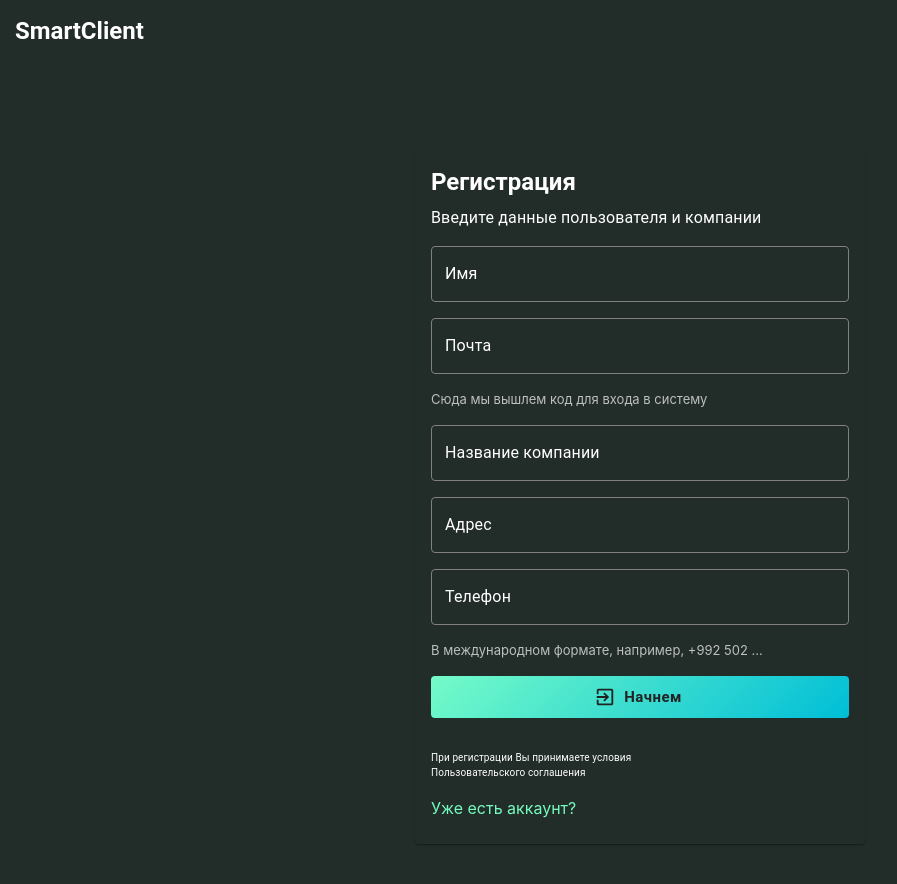
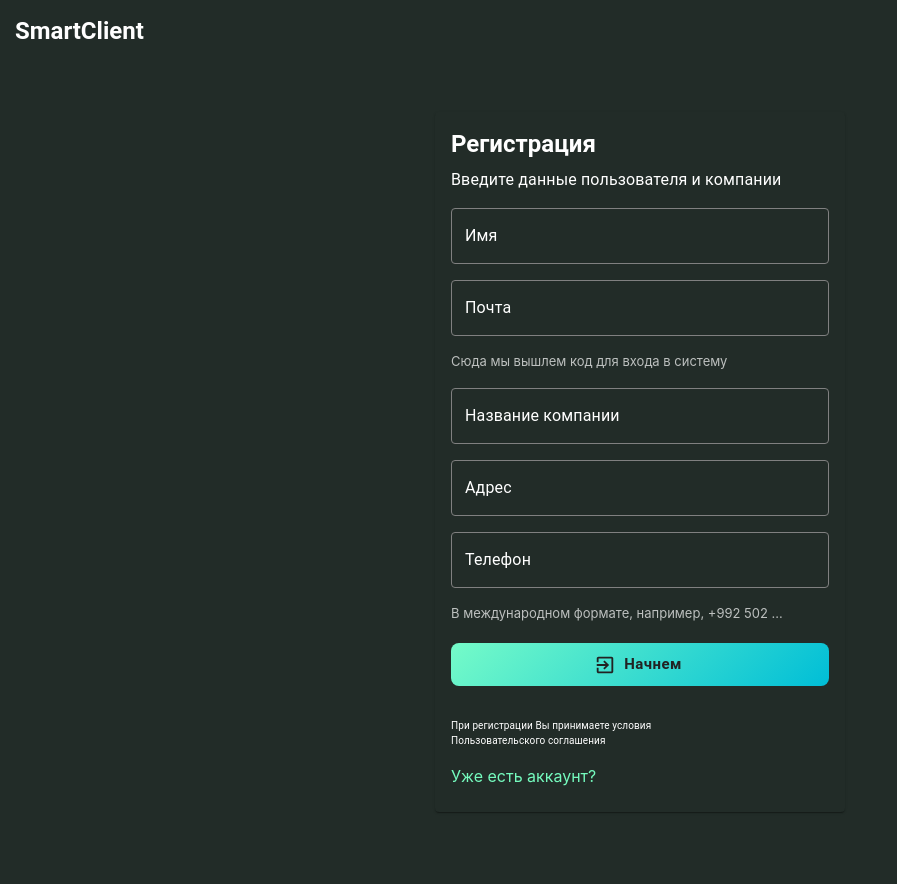
Before and after one commit to dev-tokumei/serviceTypescript, a React (Create React App) app: page /registr in a window 1280 px wide. Shown: the top 884 px of the page, without its empty margins (0-897 px from the left). After the commit the page ends 862 px from the top, so only its background shows below. Built offline with nearby package versions, Linux system fonts and the light colour scheme.

Commit message:
add border-radius in regist and auth buttom

```diff
--- a/src/pages/auth/auth.tsx
+++ b/src/pages/auth/auth.tsx
@@ -49,9 +49,10 @@ export const Auth: React.FC = () => {
                 className='btnModal'
                 sx={{
                   color: '#222',
-                  marginTop: '15px',
+                  marginTop: '25px',
                   textTransform: 'capitalize',
                   fontWeight: 'bold',
+                  borderRadius: 2,
                 }}
                 size='large'
               >
--- a/src/pages/auth/registr/registr.tsx
+++ b/src/pages/auth/registr/registr.tsx
@@ -16,7 +16,7 @@ export const Registr: React.FC = () => {
             marginTop: '15px',
             marginLeft: '15px',
             fontWeight: 'bold',
-            marginBottom: '50px',
+            marginBottom: '15px',
           }}
         >
           SmartClient
@@ -27,7 +27,7 @@ export const Registr: React.FC = () => {
           sx={{
             backgroundColor: 'transparent',
             color: '#fff',
-            width: '450px !important',
+            width: '410px !important',
             margin: '0 20px',
           }}
         >
@@ -114,9 +114,10 @@ export const Registr: React.FC = () => {
               className='btnModal'
               sx={{
                 color: '#222',
-                marginTop: '15px',
+                marginTop: '20px',
                 textTransform: 'capitalize',
                 fontWeight: 'bold',
+                borderRadius: 2,
               }}
               size='large'
             >
```
